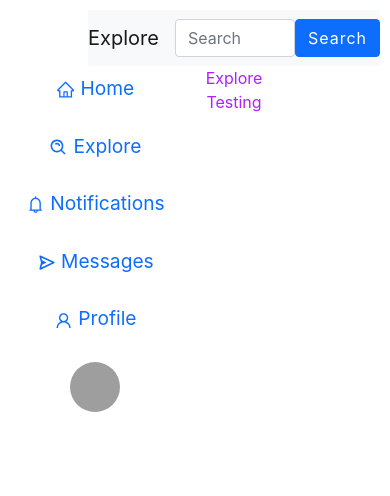
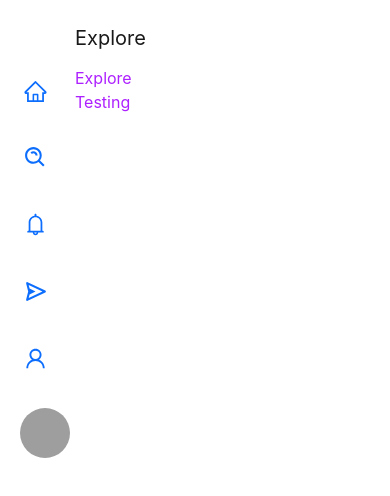
Before and after one commit to cherrys26/twitter-app, a React (Create React App) app: page /explore in a window 390 px wide. Shown: the top 496 px of the page. Built offline with nearby package versions, Linux system fonts and the light colour scheme; grey boxes are pictures that could not be loaded.

Commit message:
homepage updates

```diff
--- a/src/App.css
+++ b/src/App.css
@@ -1,42 +1,3 @@
-.App {
-  text-align: center;
-}
-
-.App-logo {
-  height: 40vmin;
-  pointer-events: none;
-}
-
-@media (prefers-reduced-motion: no-preference) {
-  .App-logo {
-    animation: App-logo-spin infinite 20s linear;
-  }
-}
-
-.App-header {
-  background-color: #282c34;
-  min-height: 100vh;
-  display: flex;
-  flex-direction: column;
-  align-items: center;
-  justify-content: center;
-  font-size: calc(10px + 2vmin);
-  color: white;
-}
-
-.App-link {
-  color: #61dafb;
-}
-
-@keyframes App-logo-spin {
-  from {
-    transform: rotate(0deg);
-  }
-  to {
-    transform: rotate(360deg);
-  }
-}
-
 .tweet-button {
   margin-right: 10px !important;
   margin-bottom: 10px !important;
@@ -69,3 +30,9 @@
 #replyButton {
   color: rgba(0, 0, 0, 0.767);
 }
+
+@media screen and (max-width: 993px) {
+  .searchHome {
+    display: none;
+  }
+}
--- a/src/App.js
+++ b/src/App.js
@@ -8,7 +8,8 @@ import {
   useLocation,
 } from "react-router-dom";
 import Sidebar from './components/Sidebar';
-import Home from './components//sidebar-components/Home'
+import Home from './components/sidebar-components/Home'
+import Profile from './components/sidebar-components/Profile'
 import Signup from './components/Login/Signup';
 function App() {
   return (
@@ -26,6 +27,8 @@ function PageSwitch() {
 
   const [user, setUser] = useState({});
   const [postTweet, setPostTweet] = useState({});
+  const [updateFollowing, setFollowing] = useState();
+  const [deleteFollowing, setDeleteFollowing] = useState();
 
   const updateUser = (data) => {
     setUser((prevUser) => ({ ...prevUser, ...data }));
@@ -37,6 +40,12 @@ function PageSwitch() {
 
   const TweetPost = () => {
     setPostTweet({})
+  }
+  const updateFollow = () => {
+    setFollowing()
+  }
+  const removeFollow = () => {
+    setDeleteFollowing()
   }
 
 
@@ -61,6 +70,11 @@ function PageSwitch() {
             <Route path="/explore" component={Sidebar} />
             <Route path="/notifications" component={Sidebar} />
             <Route path="/messages" component={Sidebar} />
+            <Route render={(props) => (<Profile {...props}
+              updateFollowing={updateFollowing} updateFollow={updateFollow}
+              {...props} deleteFollowing={deleteFollowing}
+              removeFollow={removeFollow}
+            />)} path="/:username" component={Sidebar} />
             <Route exact path="/:username" component={Sidebar} />
             <Route exact path="/:username/:id" component={Sidebar} />
             <Route path="/:username/followers" component={Sidebar} />
--- a/src/components/Login/Login.js
+++ b/src/components/Login/Login.js
@@ -18,15 +18,12 @@ function Login(props) {
             setToHomepage(props.history.push("/home") & localStorage.setItem("username", JSON.stringify(response.data.message.username))
             )
         } catch (error) {
-            console.log(error);
-            if (error.response) {
-                console.log('error', error.response.data);
-            }
+            setToHomepage(alert("Invalid Username or Password"))
         }
     };
 
     return (
-        <div>
+        <div style={{ marginTop: "15%" }}>
             <Jumbotron fluid>
                 <h1>Welcome to Switter!</h1>
             </Jumbotron>
@@ -74,9 +71,9 @@ function Login(props) {
                             )}
                         </Form.Group>
                         <br />
-                        <motion.div whileHover={{ scale: 1.05 }} >
+                        <motion.div whileHover={{ scale: 1.05 }} style={{textAlign: "center"}}>
                             <Button variant="primary" type="submit" {...toHomepage}>
-                                Check Login
+                                Login
                             </Button>
                         </motion.div>
                     </div>
--- a/src/components/Sidebar.css
+++ /dev/null
@@ -1,13 +0,0 @@
-.items {
-    list-style-type: none;
-    padding: 0;
-    position: fixed;
-    padding-left: 4%;
-    height: -webkit-fill-available;
-    margin-top: 4rem;
-    font-size: larger;
-}
-
-ul li:last-child {
-    height: -webkit-fill-available;
-}
--- a/src/components/Sidebar.js
+++ b/src/components/Sidebar.js
@@ -20,7 +20,7 @@ import Followers from "./sidebar-components/Followers"
 import Following from "./sidebar-components/Following"
 import { AiOutlineHome, AiOutlineBell, AiOutlineUser } from "react-icons/ai";
 import { BiSearchAlt, BiSend } from "react-icons/bi";
-import "./Sidebar.css"
+import "./Sidebar.scss"
 
 
 function getUser() {
@@ -102,32 +102,31 @@ export default function Sidebar(props) {
     return (
         <Router>
             <Container style={{ display: "flex", marginRight: 0, marginLeft: 0, maxWidth: "inherit" }}>
-                <Col sm={2}
 
+                <Col lg={3} sm={3} xs={2}
                     style={{
                         padding: "10px",
-                        width: "20%",
                     }}
                 >
                     <ul className="items">
                         <li>
-                            <Link to="/home" style={{ textDecoration: 'none' }}><AiOutlineHome /> Home</Link>
+                            <Link to="/home" style={{ textDecoration: 'none' }}><h5><AiOutlineHome className="icon" /> <span className="hide">Home</span></h5></Link>
                         </li>
                         <br />
                         <li>
-                            <Link to="/explore" style={{ textDecoration: 'none' }} ><BiSearchAlt /> Explore</Link>
+                            <Link to="/explore" style={{ textDecoration: 'none' }} ><h5><BiSearchAlt className="icon" /> <span className="hide">Explore</span></h5></Link>
                         </li>
                         <br />
                         <li>
-                            <Link to="/notifications" style={{ textDecoration: 'none' }}><AiOutlineBell /> Notifications</Link>
+                            <Link to="/notifications" style={{ textDecoration: 'none' }}><h5><AiOutlineBell className="icon" /> <span className="hide">Notifications</span></h5></Link>
                         </li>
                         <br />
                         <li>
-                            <Link to="/messages" style={{ textDecoration: 'none' }}><BiSend /> Messages</Link>
+                            <Link to="/messages" style={{ textDecoration: 'none' }}><h5><BiSend className="icon" /> <span className="hide">Messages</span></h5></Link>
                         </li>
                         <br />
                         <li>
-                            <Link to={`/${getUser()}`} style={{ textDecoration: 'none' }}><AiOutlineUser /> Profile</Link>
+                            <Link to={`/${getUser()}`} style={{ textDecoration: 'none' }}><h5><AiOutlineUser className="icon" /> <span className="hide">Profile</span></h5></Link>
                         </li>
                         <br />
                         <li>
@@ -143,7 +142,8 @@ export default function Sidebar(props) {
                     </ul>
                 </Col>
 
-                <Col sm={10} style={{ flex: 1, padding: "10px" }}>
+
+                <Col lg={9} sm={9} xs={10} style={{ flex: 1, padding: "10px" }}>
                     <Switch>
                         {routes.map((route, index) => (
                             <Route
--- /dev/null
+++ b/src/components/Sidebar.scss
@@ -0,0 +1,34 @@
+.items {
+    list-style-type: none;
+    padding: 0 7%;
+    position: fixed;
+    height: -webkit-fill-available;
+    margin-top: 4rem;
+    font-size: larger;
+    text-align: left;
+    width: inherit;
+}
+
+ul li:last-child {
+    height: -webkit-fill-available;
+}
+
+.h5,
+h5 {
+    font-size: 25px;
+}
+
+@media screen and (max-width: 561px) {
+    .items {
+        padding-left: 10px;
+    }
+}
+@media screen and (max-width: 1281px) {
+    .hide {
+        display: none;
+    }
+
+    .items {
+        text-align: right;
+    }
+}
--- a/src/components/shared/Reply.js
+++ b/src/components/shared/Reply.js
@@ -4,7 +4,7 @@ import { AiOutlineMessage } from "react-icons/ai";
 import Tooltip from 'react-bootstrap/Tooltip';
 import Modal from 'react-bootstrap/Modal';
 import Button from 'react-bootstrap/Button';
-
+import Form from 'react-bootstrap/Form';
 export default function Reply() {
     const replyTip = (props) => (
         <Tooltip id="button-tooltip" {...props}>
@@ -28,9 +28,11 @@ export default function Reply() {
 
             </OverlayTrigger >
             <Modal show={show} onHide={hideReply}>
-                <Modal.Header closeButton>
-                </Modal.Header>
-                <Modal.Body>Woohoo, you're reading this text in a modal!</Modal.Body>
+                <Modal.Body>
+                    <Form>
+                        <Form.Control as="textarea" rows={3} />
+                    </Form>
+                </Modal.Body>
                 <Modal.Footer>
                     <Button variant="secondary" onClick={hideReply}>
                         Cancel
--- a/src/components/sidebar-components/Profile.js
+++ b/src/components/sidebar-components/Profile.js
@@ -22,7 +22,7 @@ import { AiTwotoneStar } from "react-icons/ai";
 import Loader from '../shared/Loading';
 import Like from '../shared/Like';
 import Reply from '../shared/Reply';
-export default function Profile() {
+export default function Profile(props) {
 
     const [user, setUser] = useState();
     const [tweets, setTweets] = useState([]);
@@ -33,14 +33,54 @@ export default function Profile() {
     let getUser = JSON.parse(localStorage.getItem("username"))
     let path = location.pathname.split("/")
     const userFollowing = axios.get(`${BASE_API_URL}following/${getUser}`);
-
     const userProfile = axios.get(`${BASE_API_URL}user/${path[1]}`);
     const userTweets = axios.get(`${BASE_API_URL}tweets/${path[1]}`);
 
+    const handleFollow = async (event) => {
+        event.preventDefault();
+        try {
+            const { postTweet } = props
+            const updatedData = {
+                username: path[1],
+
+            }
+            await axios.post(`${BASE_API_URL}following/${getUser}`, {
+                ...postTweet,
+                ...updatedData
+            })
+        } catch (error) {
+            if (error.response) {
+
+                console.log('error', error.response.data);
+            }
+        }
+    };
+    const handleUnfollow = async (event) => {
+        event.preventDefault();
+        try {
+            const { updateFollowing } = props
+            const updatedData = {
+                username: path[1],
+
+            }
+            await axios.delete(`${BASE_API_URL}following/${getUser}`, {
+                ...updateFollowing,
+                ...updatedData
+            })
+        } catch (error) {
+            if (error.response) {
+
+                console.log('error', error.response.data);
+            }
+        }
+    };
+
     const results = followingUser.find(example => example === `${path[1]}`) ? (
-        <Button style={{ backgroundColor: "purple", border: "purple", borderRadius: "20px" }}> Unfollow </Button>
+        <Form onSubmit={handleUnfollow}>
+            <Button style={{ backgroundColor: "purple", border: "purple", borderRadius: "20px" }}> Unfollow </Button>
+        </Form>
     ) : (
-        <Button style={{ backgroundColor: "purple", border: "purple", borderRadius: "20px" }}> Follow </Button>
+        <Button onSubmit={handleFollow} style={{ backgroundColor: "purple", border: "purple", borderRadius: "20px" }}> Follow </Button>
     )
 
     function Foll() {
--- a/src/components/sidebar-components/Toolbar.js
+++ b/src/components/sidebar-components/Toolbar.js
@@ -15,15 +15,9 @@ export default function Header() {
 
     return (
 
-        <Navbar bg="light" variant="light">
+        <Navbar style={{ backgroundColor: "transparent" }}>
             <Navbar.Brand style={{ textTransform: "capitalize" }}>{path[1]}</Navbar.Brand>
             <Navbar.Toggle />
-            <Navbar.Collapse className="justify-content-end">
-                <Form inline >
-                    <FormControl type="text" placeholder="Search" />
-                </Form>
-                <Button variant="primary">Search</Button>
-            </Navbar.Collapse>
         </Navbar>
 
     )
```
Also changed, not shown: src/components/sidebar-components/Home.js (+36 -94 lines), 2 other files (tests, documents, lock files or other folders).
